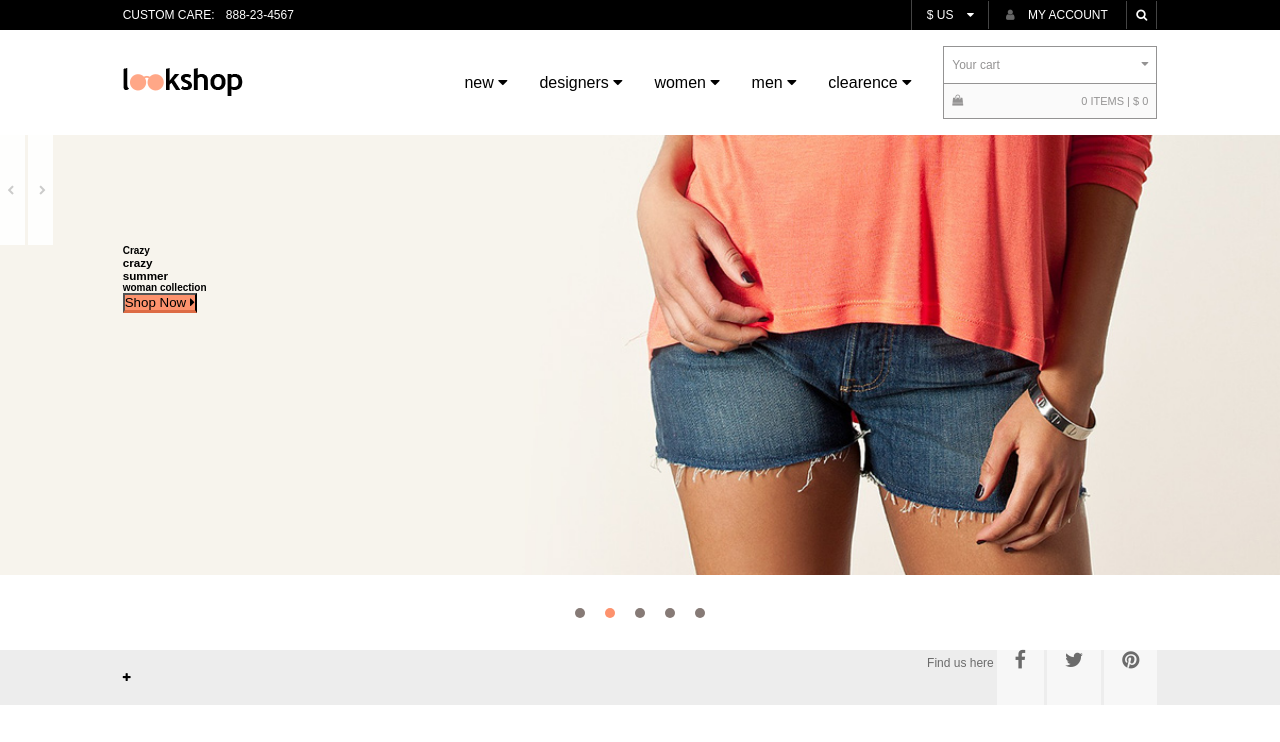
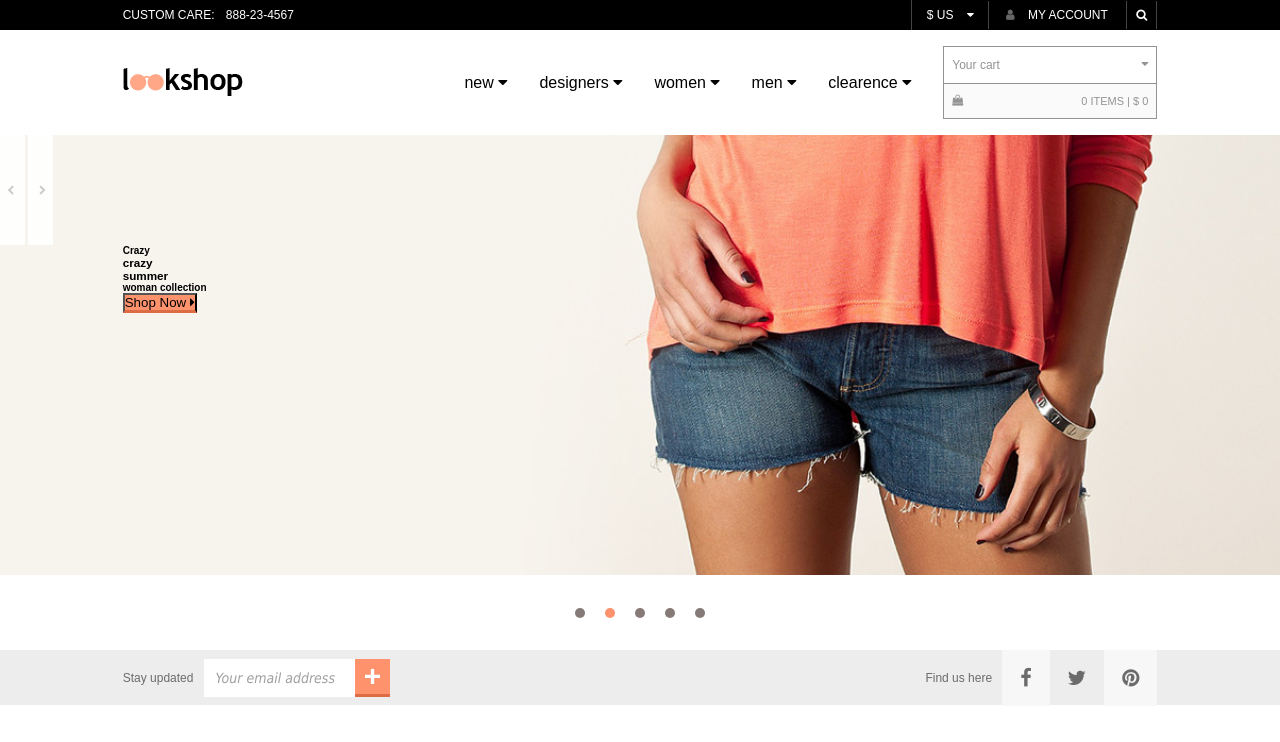
Before and after one commit to IharPadbiarezski/CSS-Recipes-and-Layouts, a plain HTML site: page index.html in a window 1280 px wide. Shown: the top 742 px of the page. Drawn offline with Linux system fonts and the light colour scheme.

Commit message:
another one

```diff
--- a/css/style.css
+++ b/css/style.css
@@ -33,6 +33,11 @@ body {
   background: #fff;
 }
 
+p {
+    font-family: 'Arial Regular', sans-serif;
+    font-size: 12px
+}
+
 a {
   text-decoration: none;
 }
@@ -48,7 +53,6 @@ a {
 header {
   width: 100vw;
   top: 0;
-  height: 650px;
   background: #fff;
 }
 
@@ -187,7 +191,6 @@ display: inline-block;
   border-bottom: 1px solid #949393;
   border-left: 1px solid #949393;
   border-right: 1px solid #949393;
-  font-family: 'Arial Regular' sans-serif;
   font-size: 11px;
   padding: 11px 8px;
 }
@@ -257,7 +260,7 @@ main {
 /* Contact Line */
 
 .contact-line {
-  height: 55px;
+  min-height: 55px;
   background: #ededed;
 }
 
@@ -265,33 +268,133 @@ main {
   display: flex;
   justify-content: space-between;
   align-items: center;
+  flex-wrap: wrap;
 
 }
 
+/* INPUT AREA */
+
+form {
+  display: flex;
+  flex-wrap: wrap;
+}
+
+input:required, textarea:required {
+  -moz-box-shadow: none;
+  -webkit-box-shadow: none;
+  -o-box-shadow: none;
+  box-shadow: none;
+}
+
+/** inputs and textarea**/
+
+input:not([type="submit"]), textarea {
+  outline: none;
+  display: block;
+  width: 130px;
+  padding: 4px 10px;
+  border: none;
+  color: #333333;
+  border-left: 1px solid #fff;
+  background: #fff;
+  font-family: 'Calibri Light', Tahoma, Arial, Verdana sans-serif;
+  font-size: 14px;
+  /*transition*/
+  -webkit-transition: background 0.2s linear, box-shadow 0.6s linear;
+  -moz-transition: background 0.2s linear, box-shadow 0.6s linear;
+  -o-transition: background 0.2s linear, box-shadow 0.6s linear;
+  transition: background 0.2s linear, box-shadow 0.6s linear;
+}
+
+input:not([type="submit"]):active, textarea:active, input:not([type="submit"]):focus, textarea:focus {
+  background: #F7F7F7;
+  border-color: #ff9c00;
+  /*box-shadow*/
+  -webkit-box-shadow: 2px 2px 7px #E8E8E8 inset;
+  -moz-box-shadow: 2px 2px 7px #E8E8E8 inset;
+  box-shadow: 2px 2px 7px #E8E8E8 inset;
+}
+
+input:not([type="submit"]) {
+  height: 30px;
+}
+
+/* placeholder */
+
+::-webkit-input-placeholder {
+  color: #9f9f9f;
+  font-style: italic;
+}
+
+input:-moz-placeholder, textarea:-moz-placeholder {
+  color: #f8f7f6;
+}
+
+/** labels**/
+
+label {
+  color: #6b6b6b;
+  font-size: 12px;
+  float: left;
+  margin-right: 11px;
+  padding-top: 12px;
+  -webkit-transition: color 1s ease;
+  -moz-transition: color 1s ease;
+  transition: color 1s ease;
+}
+
+label:hover {
+  font-weight: bold;
+  color: #fd926d;
+}
+
+
+/* input area */
+input[type=submit] {
+  background: #fd926d;
+  color: #fff;
+  font-size: 30px;
+  font-weight: bold;
+  border: none;
+  border-bottom: 3px solid #dd6b44;
+  cursor: pointer;
+}
+
+input[type=submit]:hover {
+  background: #fdad2f;
+}
+
+input[type=submit]:active, input[type=submit]:focus {
+  position: relative;
+  top: 1px;
+  color: #515151;
+  border-color: #fb9c06;
+}
+
 .social {
-  float: right;
+  display: flex;
+  align-items: center;
   height: 55px;
 }
 
 .social p {
-  font-family: 'Arial Regular', sans-serif;
-  font-size: 12px;
   color: #6b6b6b;
-  display: inline-block;
-}
-
-.social a {
-
+  margin-right: 10px;
 }
 
 .social a i {
   color: #6b6b6b;
   height: 100%;
-  padding: 0 18px;
+  padding: 18px 18px;
 }
 
-.social a i:nth-child(2n+1) {
+.social a:nth-child(2n) {
   background: #f7f7f7;
+}
+
+.social a i:hover {
+  color: #fff;
+  background: #fd926d;
 }
 
 /*  Section-2 */
@@ -309,7 +412,7 @@ main {
 
 .figure1 {
   width: 50%;
-  background: url('../img/pic1.jpg');
+  background: url('../img/pic1.jpg') no-repeat;
   background-size: cover;
 }
 
@@ -436,6 +539,7 @@ main {
   min-width: 220px;
   min-height: 395px;
   background: #f7f7f7;
+  text-align: center;
 }
 
 figure {
@@ -573,8 +677,6 @@ footer {
 
 .cart p {
   color: #414141;
-  font-family: 'Arial Regular', sans-serif;
-  font-size: 12px;
   margin-right: 5px;
 }
 
@@ -672,6 +774,10 @@ footer {
   align-items: center;
 }
 
+.footarea p{
+  text-align: right;
+}
+
 .foot {
   min-height: 74px;
   color: #8d8d8d;
@@ -681,6 +787,7 @@ footer {
 
 .area1 {
   display: flex;
+  flex-wrap: wrap;
 }
 
 .area1 li {
--- a/index.html
+++ b/index.html
@@ -86,8 +86,14 @@
 
       <section class="contact-line">
         <div class="container section-1">
-          <form action=" ">
-            <i class="fa fa-plus"></i>
+            <form action=" " method="post" autocomplete="on">
+            <p>
+              <label for="usermail" class="icon-envelope"> Stay updated
+                <span class="required"></span>
+            </label>
+              <input type="email" name="usermail" id="usermail" placeholder="Your email address" required="required" />
+            </p>
+            <input type="submit" value=" + " />
           </form>
 
           <div class="social">
@@ -202,8 +208,8 @@
       </div>
     </figure>
     <figcaption>
-      <h4>NADIA DRESS</h4>
-      <h3>$64.95</h3>
+      <h4>HOT SHORTS</h4>
+      <h3>$35.95</h3>
     </figcaption>
     <button type="button" name="button">Add to Cart
   <i class="fa fa-plus"></i>
@@ -214,8 +220,8 @@
       <img src="img/mod4.jpg" alt="" height="290" width="220">
     </figure>
     <figcaption>
-      <h4>NADIA DRESS</h4>
-      <h3>$64.95</h3>
+      <h4>PETROL SWEATER</h4>
+      <h3>$21.50</h3>
     </figcaption>
     <button type="button" name="button">Add to Cart
   <i class="fa fa-plus"></i>
@@ -262,8 +268,8 @@
               <img src="img/model2.jpg" alt="" height="290" width="220">
             </figure>
             <figcaption>
-              <h4>NADIA DRESS</h4>
-              <h3>$64.95</h3>
+              <h4>SOFI BLOUSE</h4>
+              <h3>$26.95</h3>
             </figcaption>
             <button type="button" name="button">Add to Cart
         <i class="fa fa-plus"></i>
@@ -274,8 +280,8 @@
               <img src="img/model3.jpg" alt="" height="290" width="220">
             </figure>
             <figcaption>
-              <h4>NADIA DRESS</h4>
-              <h3>$64.95</h3>
+              <h4>GOODING SHORTS</h4>
+              <h3>$79.95</h3>
             </figcaption>
             <button type="button" name="button">Add to Cart
         <i class="fa fa-plus"></i>
@@ -286,8 +292,8 @@
               <img src="img/model4.jpg" alt="" height="290" width="220">
             </figure>
             <figcaption>
-              <h4>NADIA DRESS</h4>
-              <h3>$64.95</h3>
+              <h4>MIMOSA LACE DRESS</h4>
+              <h3>$76</h3>
             </figcaption>
             <button type="button" name="button">Add to Cart
         <i class="fa fa-plus"></i>
```
